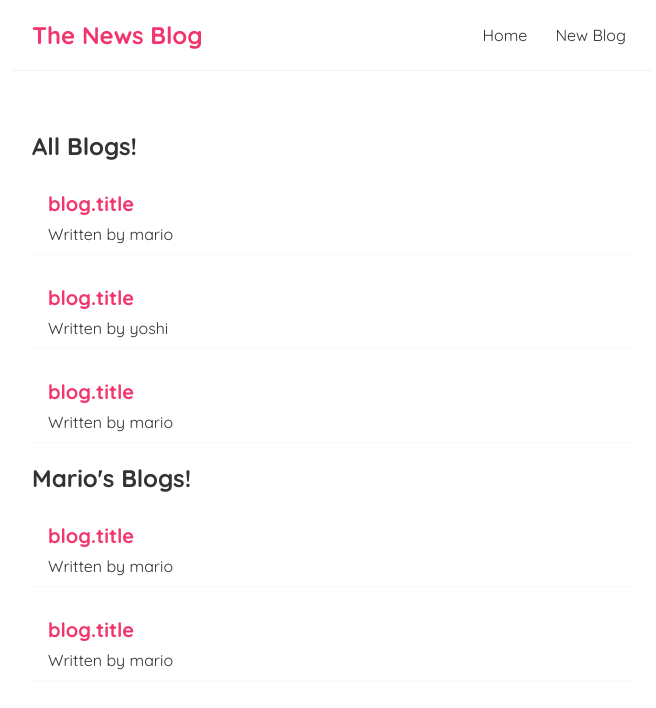
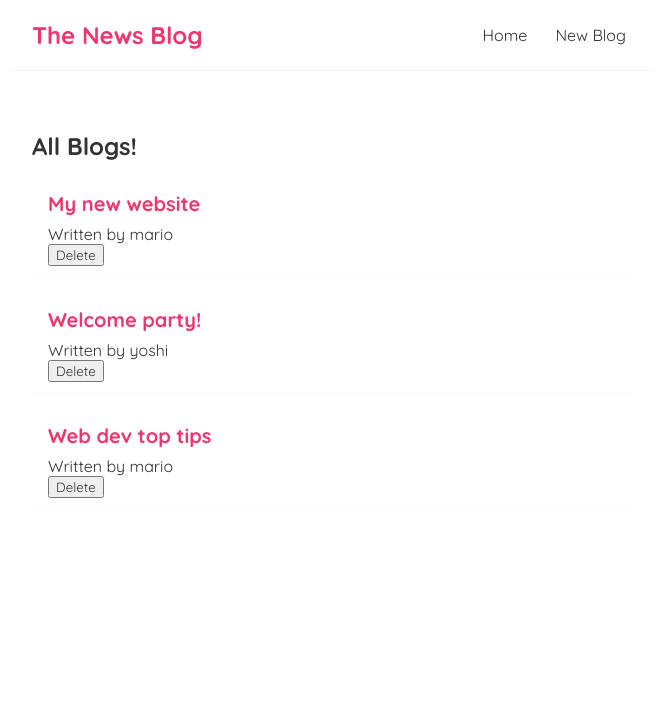
Before and after one commit to NetworkWarrior/first-react-app, a React (Create React App) app: page / in a window 1280 px wide. Shown: the top 708 px of the page, without its empty margins (308-964 px from the left). Built offline with nearby package versions, Linux system fonts and the light colour scheme.

Commit message:
functions as props

```diff
--- a/src/BlogsList.js
+++ b/src/BlogsList.js
@@ -1,11 +1,12 @@
-const BlogsList = ({blogs, title}) => {
+const BlogsList = ({blogs, title, handleDelete}) => {
     return (
         <div className="blogslist">
             <h2>{title}</h2>
             {blogs.map((blog) => (
                 <div className="blog-preview" key={blog.id}>
-                    <h2>blog.title</h2>
+                    <h2>{blog.title}</h2>
                     <p>Written by {blog.author}</p>
+                    <button onClick={() => handleDelete(blog.id)}>Delete</button>
                 </div>
             ))}
         </div>
--- a/src/Home.js
+++ b/src/Home.js
@@ -6,10 +6,13 @@
         { title: 'Welcome party!', body: 'lorem ipsum...', author: 'yoshi', id: 2},
         { title: 'Web dev top tips', body: 'lorem ipsum...', author: "mario", id: 3}
     ])
+    const handleDelete = (id) => {
+        const newBlogs = blogs.filter((blog) => blog.id !==id);
+        setBlogs(newBlogs);
+    }
     return (
         <div className="home">
-            <BlogsList blogs={blogs} title="All Blogs!"/>
-            <BlogsList blogs={blogs.filter((blog) => blog.author==="mario")} title="Mario's Blogs!"/>
+            <BlogsList blogs={blogs} title="All Blogs!" handleDelete={handleDelete}/>
         </div>
     );
 }
```
